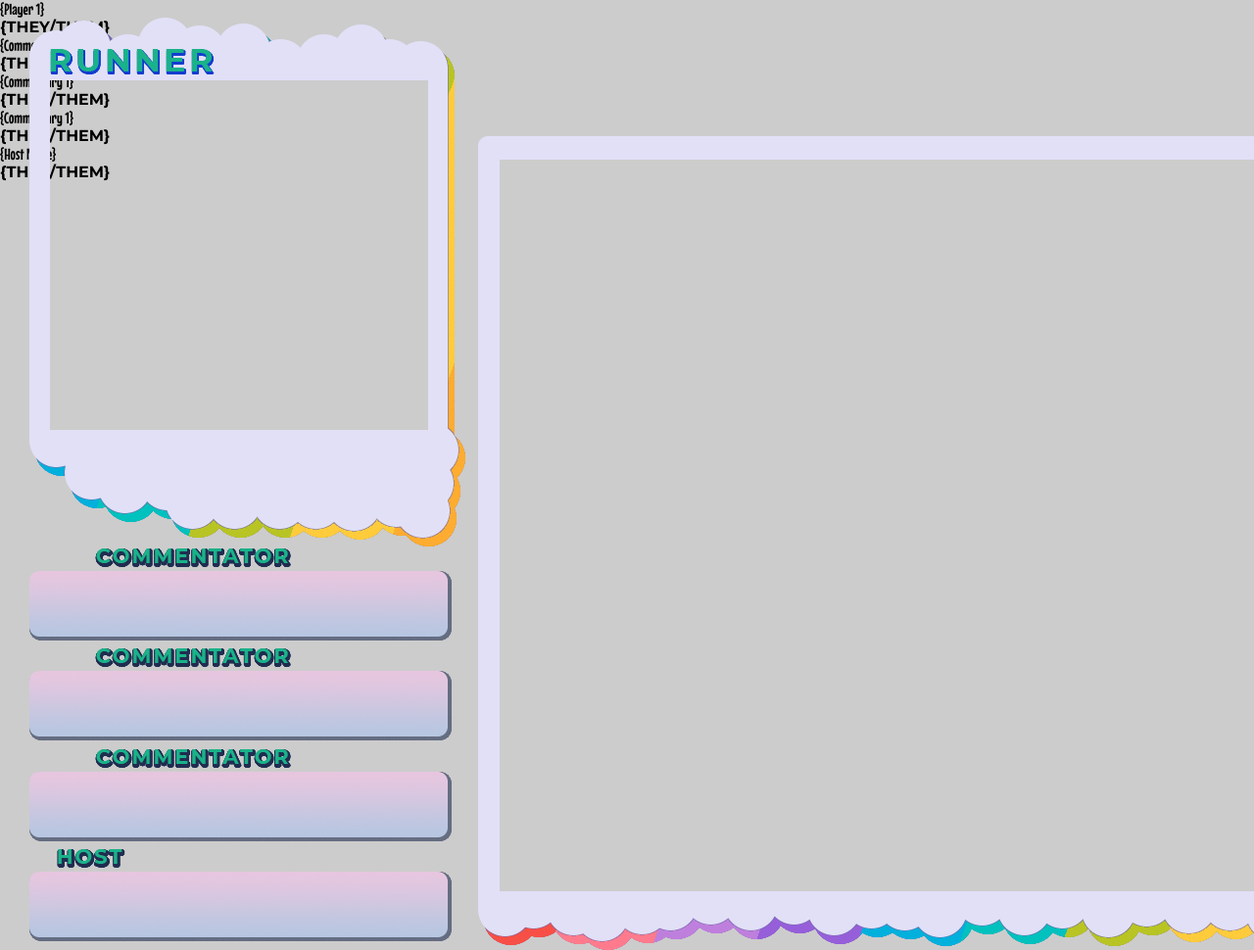
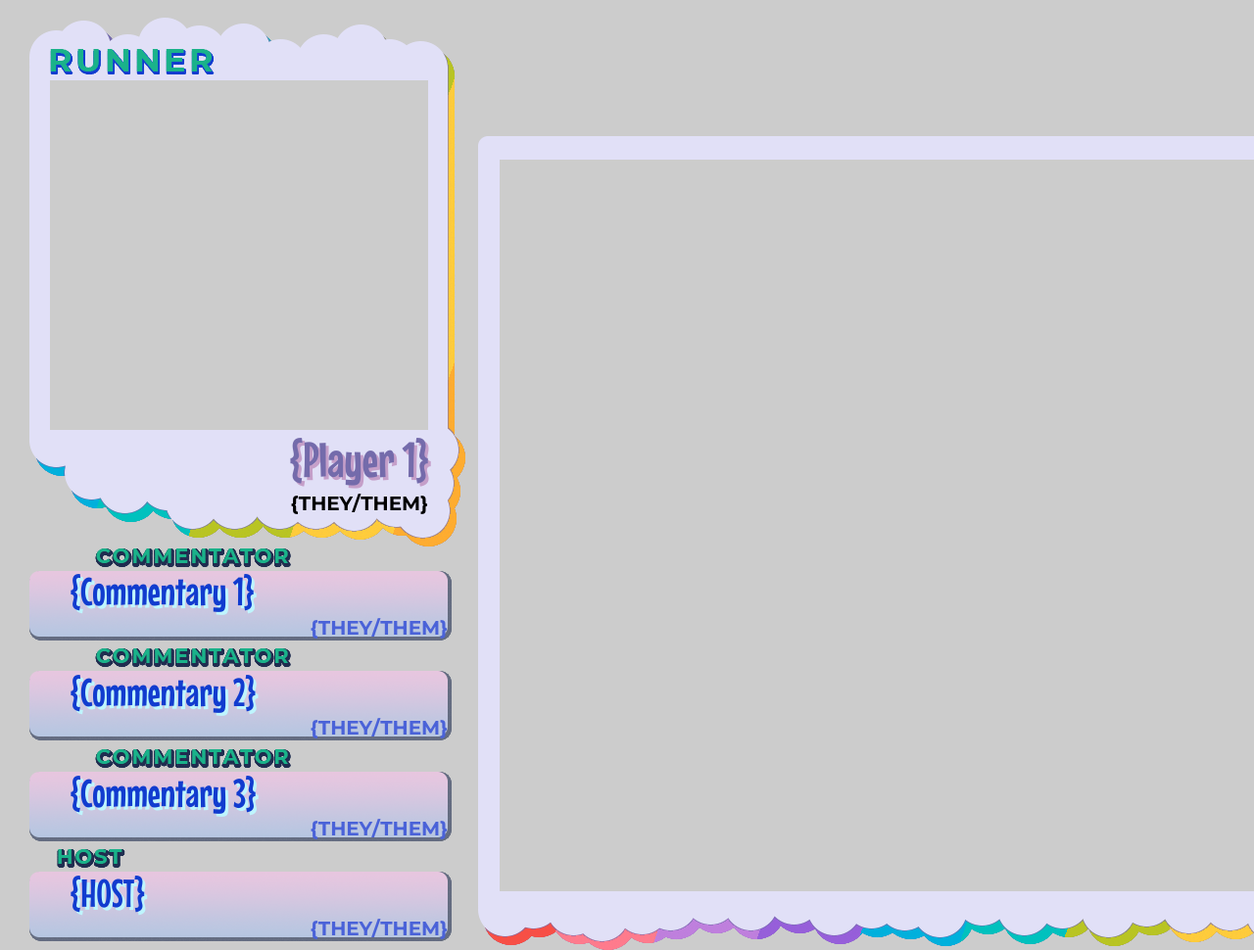
Before and after one commit to TheFastestPlaceOnEarth/fpoe-graphics, a website: page graphics/16x9-1p.html in a window 1280 px wide. Shown: the top 970 px of the page at 98% size. Drawn offline with Linux system fonts and the light colour scheme.

Commit message:
16x9-1p: add names and pronouns

```diff
--- a/graphics/16x9-1p.html
+++ b/graphics/16x9-1p.html
@@ -19,26 +19,100 @@
 
         <!-- Player Information -->
          <div id="player-container">
-            <div class="mouse-memoirs-regular" id="player1">{Player 1}</div>
-            <div class="montserrat-bold" id="player1-pronouns">{THEY/THEM}</div>
+            <div
+                class="mouse-memoirs-regular player-name"
+                id="player1"
+                style="
+                    position: absolute;
+                    left: 87px;
+                    top: 439px;
+                    width: 350px;
+                    height: 60px;
+                    line-height: 60px;
+                    font-size: 50px;
+                    margin: auto;
+                    text-align: right;"
+            >{Player 1}</div>
+            <div
+                class="montserrat-bold pronouns"
+                id="player1-pronouns"
+                style="
+                    position: absolute;
+                    left: 187px;
+                    top: 499px;
+                    width: 250px;
+                    height: 30px;
+                    line-height: 30px;
+                    font-size: 20px;
+                    margin: auto;
+                    text-align: right;"
+            >{THEY/THEM}</div>
         </div>
 
         <!-- Commentary Information -->
         <div class="commentary-container">
-            <div class="mouse-memoirs-regular" id="comm1">{Commentary 1}</div>
-            <div class="montserrat-bold" id="comm1-pronouns">{THEY/THEM}</div>
+            <div
+                class="mouse-memoirs-regular comm-name"
+                id="comm1"
+                style="
+                    left: 72px;
+                    top: 583px;"
+            >{Commentary 1}</div>
+            <div
+                class="montserrat-bold comm-pronouns"
+                id="comm1-pronouns"
+                style="
+                    left: 72px;
+                    top: 626px;"
+            >{THEY/THEM}</div>
         </div>
         <div class="commentary-container">
-            <div class="mouse-memoirs-regular" id="comm1">{Commentary 1}</div>
-            <div class="montserrat-bold" id="comm1-pronouns">{THEY/THEM}</div>
+            <div
+                class="mouse-memoirs-regular comm-name"
+                id="comm2"
+                style="
+                    left: 72px;
+                    top: 686px;"
+            >{Commentary 2}</div>
+            <div
+                class="montserrat-bold comm-pronouns"
+                id="comm2-pronouns"
+                style="
+                    left: 72px;
+                    top: 728px;"
+            >{THEY/THEM}</div>
         </div>
         <div class="commentary-container">
-            <div class="mouse-memoirs-regular" id="comm1">{Commentary 1}</div>
-            <div class="montserrat-bold" id="comm1-pronouns">{THEY/THEM}</div>
+            <div
+                class="mouse-memoirs-regular comm-name"
+                id="comm3"
+                style="
+                    left: 72px;
+                    top: 789px;"
+            >{Commentary 3}</div>
+            <div
+                class="montserrat-bold comm-pronouns"
+                id="comm3-pronouns"
+                style="
+                    left: 72px;
+                    top: 831px;"
+            >{THEY/THEM}</div>
         </div>
         <div class="commentary-container">
-            <div class="mouse-memoirs-regular" id="host">{Host Name}</div>
-            <div class="montserrat-bold" id="host-pronouns">{THEY/THEM}</div>
+            <div
+                class="mouse-memoirs-regular comm-name"
+                id="host"
+                style="
+                    left: 72px;
+                    top: 891px;"
+            >{HOST}</div>
+            <div
+                class="montserrat-bold comm-pronouns"
+                id="host-pronouns"
+                style="
+                    left: 72px;
+                    top: 933px;"
+            >{THEY/THEM}</div>
         </div>
     </body>
 </html>
--- a/graphics/css/common.css
+++ b/graphics/css/common.css
@@ -22,12 +22,44 @@ body {
 /* Fonts */
 .mouse-memoirs-regular {
     font-family: "Mouse Memoirs", sans-serif;
-    font-weight: 400;
+    font-weight: 500;
     font-style: normal;
-  }
-  .montserrat-bold {
+}
+.montserrat-bold {
     font-family: "Montserrat", sans-serif;
     font-optical-sizing: auto;
     font-weight: 700;
     font-style: normal;
-  }
+}
+
+/* Text Templates */
+.player-name {
+    color: var(--dark-pink);
+    text-shadow: 3px 3px 0 var(--light-pink);
+}
+.comm-name {
+    color: var(--blue);
+    text-shadow: 3px 3px 0 var(--light-blue);
+    font-size: 40px;
+
+    position: absolute;
+    width: 385px;
+    height: 42px;
+    line-height: 42px;
+
+    margin: auto;
+    text-align: left;
+
+}
+.comm-pronouns {
+    color: var(--medium-blue);
+    font-size: 20px;
+
+    position: absolute;
+    width: 385px;
+    height: 25px;
+    line-height: 30px;
+
+    margin: auto;
+    text-align: right;
+}
--- a/package.json
+++ b/package.json
@@ -32,7 +32,7 @@
     ],
     "graphics": [
       {
-        "file": "game-1p.html",
+        "file": "16x9-1p.html",
         "width": 1920,
         "height": 1080,
         "singleInstance": false
```
